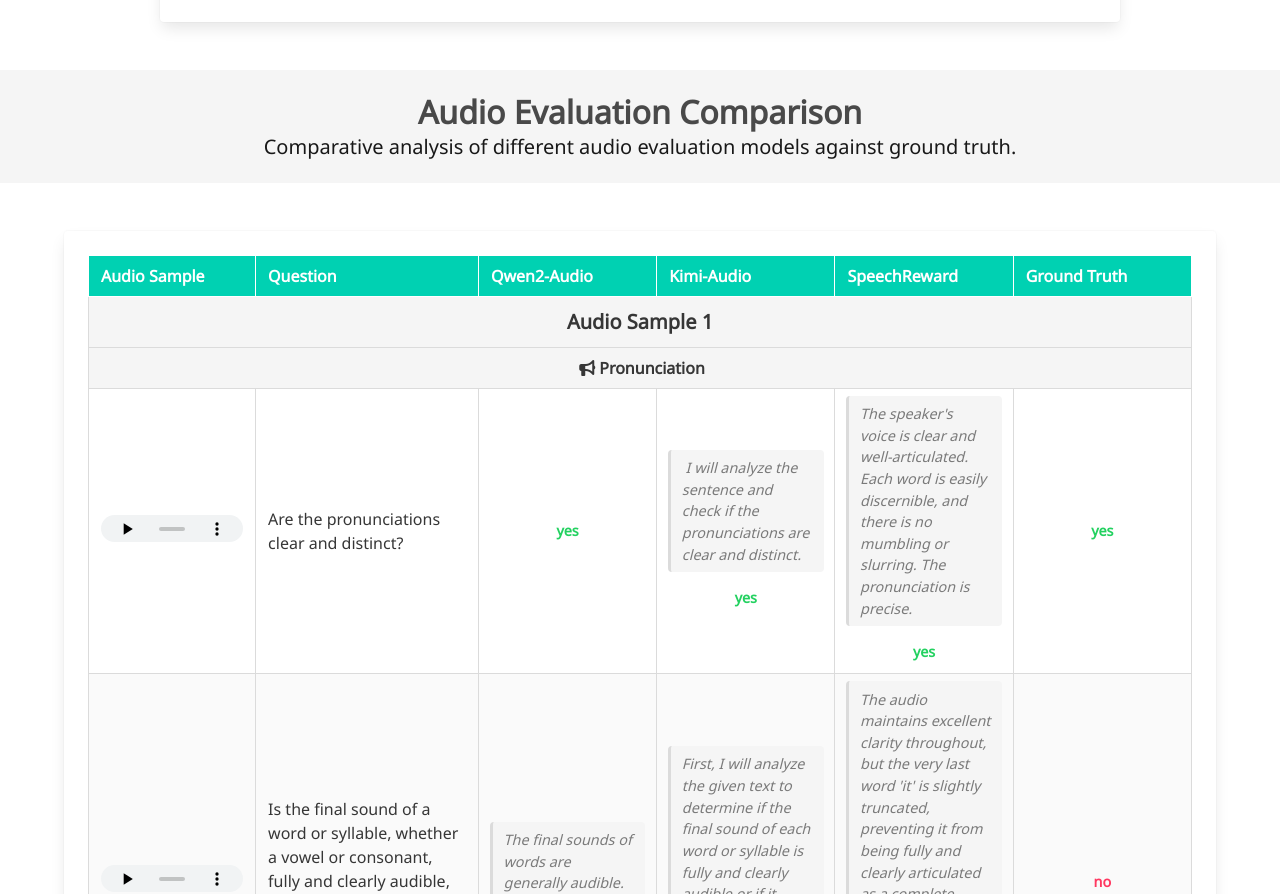
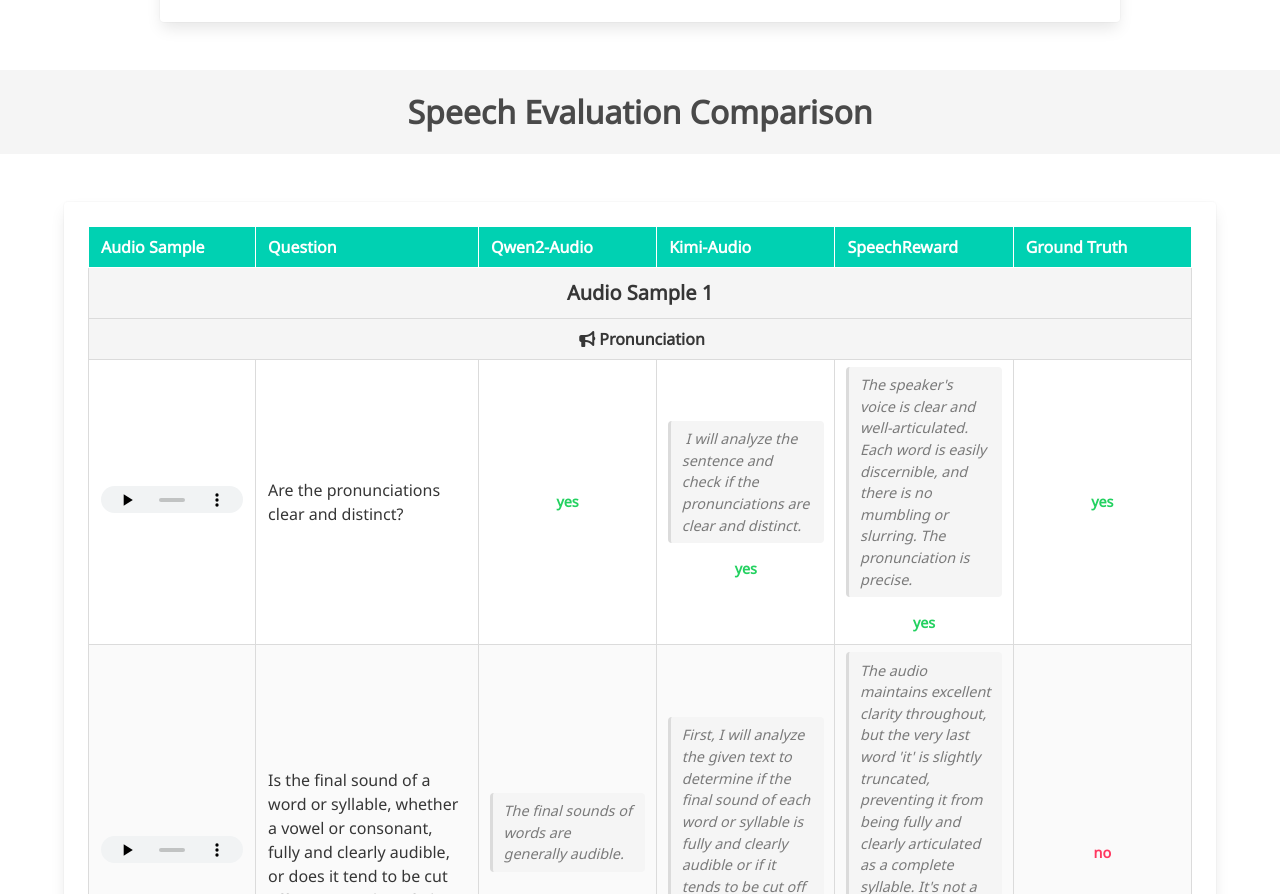
Before and after one commit to demo-used/SpeechReward, a plain HTML site: page index.html in a window 1280 px wide. Shown: the part 5476-6370 px from the top of the page. Drawn offline with nearby package versions, Linux system fonts and the light colour scheme; some icons are missing; a web font is replaced by a local one.

Commit message:
Update index.html

```diff
--- a/index.html
+++ b/index.html
@@ -359,8 +359,8 @@
   <div class="hero is-light is-small">
       <div class="hero-body">
           <div class="container has-text-centered">
-              <h1 class="title is-3">Audio Evaluation Comparison</h1>
-              <h2 class="subtitle is-5">Comparative analysis of different audio evaluation models against ground truth.</h2>
+              <h1 class="title is-3">Speech Evaluation Comparison</h1>
+<!--               <h2 class="subtitle is-5">Comparative analysis of different audio evaluation models against ground truth.</h2> -->
           </div>
       </div>
   </div>
```
